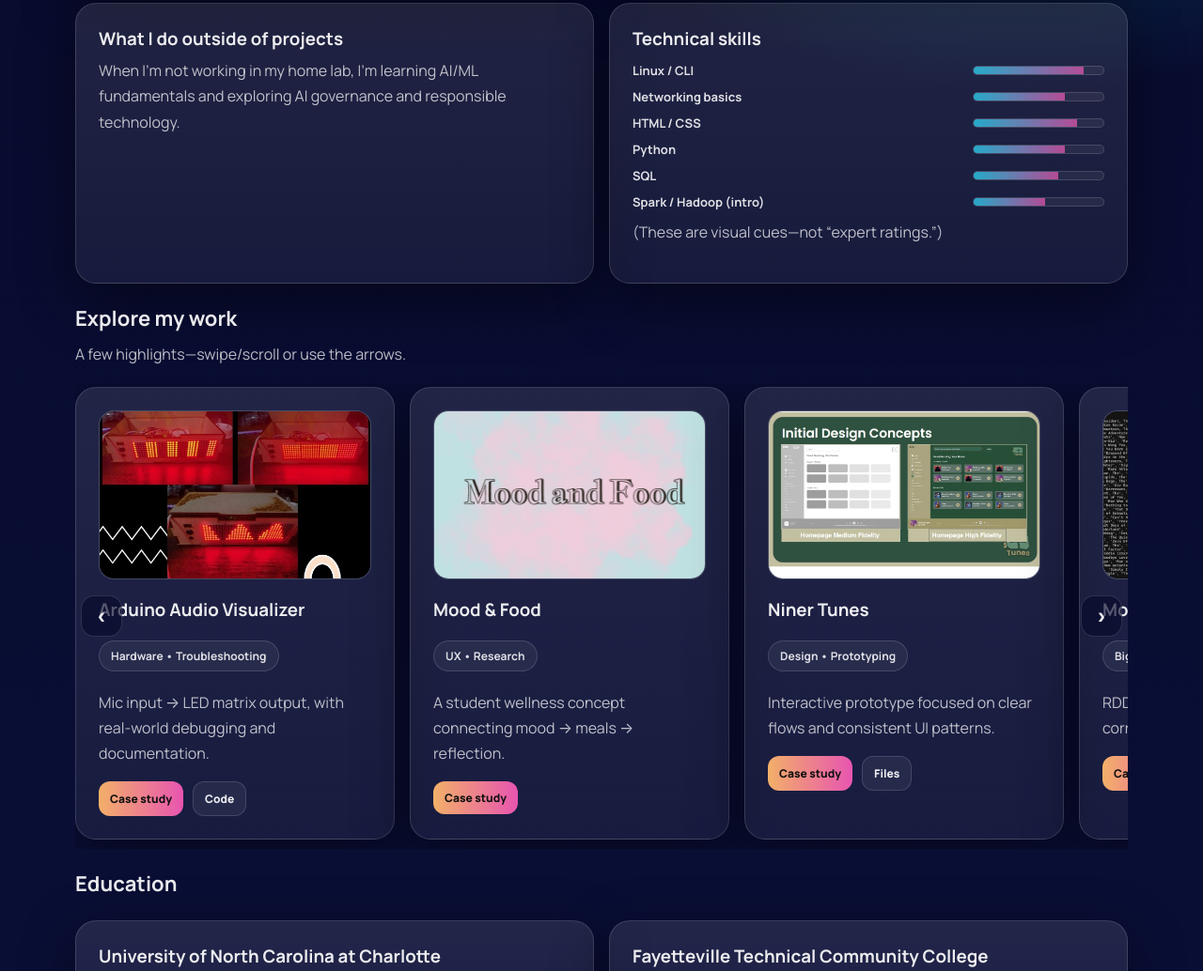
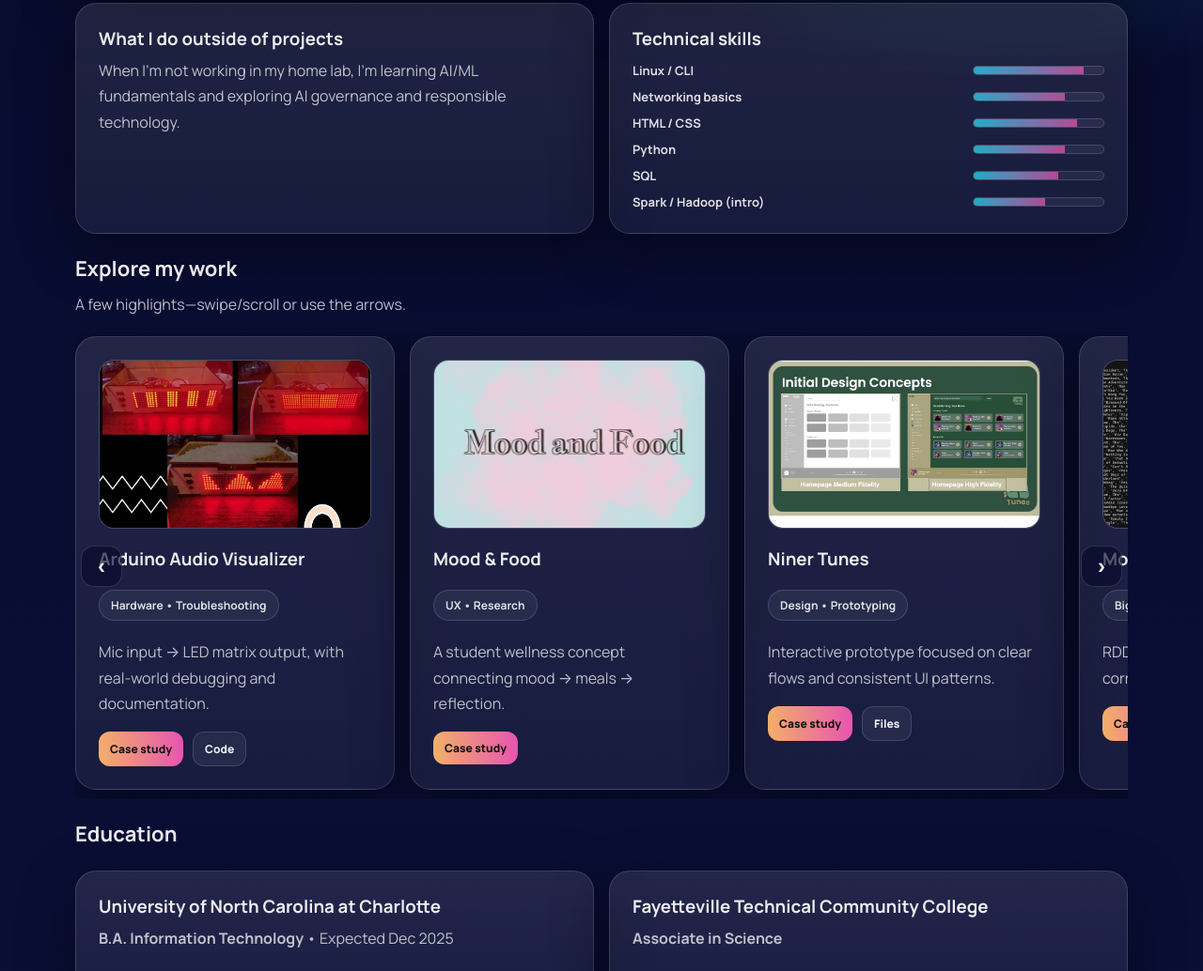
Before and after one commit to ajack139/portfolio, a plain HTML site: page index.html in a window 1280 px wide. Shown: the part 787-1821 px from the top of the page at 94% size. Drawn offline with Linux system fonts and the light colour scheme.

Commit message:
Add files via upload

```diff
--- a/index.html
+++ b/index.html
@@ -88,10 +88,6 @@
             <div class="skill"><span>SQL</span><span class="dots"><i style="--p:65"></i></span></div>
             <div class="skill"><span>Spark / Hadoop (intro)</span><span class="dots"><i style="--p:55"></i></span></div>
           </div>
-
-          <p class="case-text" style="margin-top:10px;">
-            (These are visual cues—not “expert ratings.”)
-          </p>
         </article>
       </section>
     </section>
```
